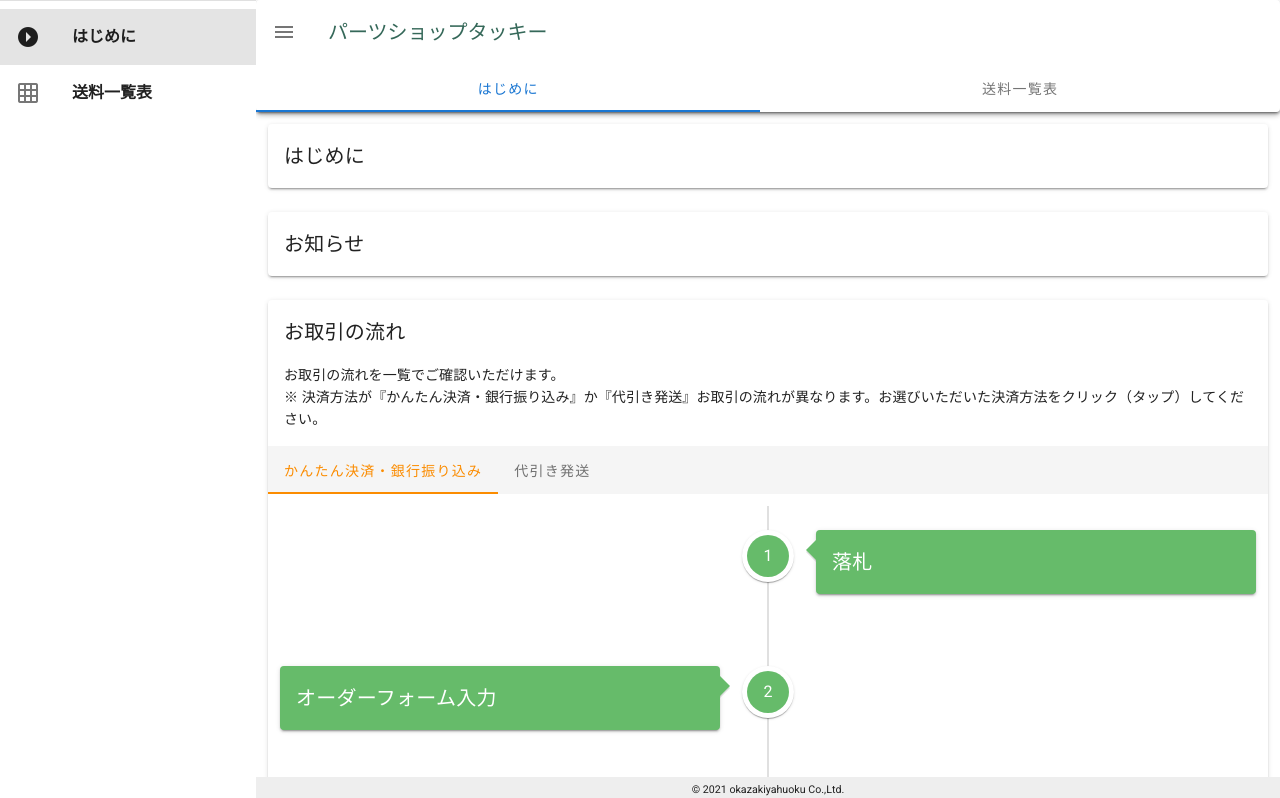
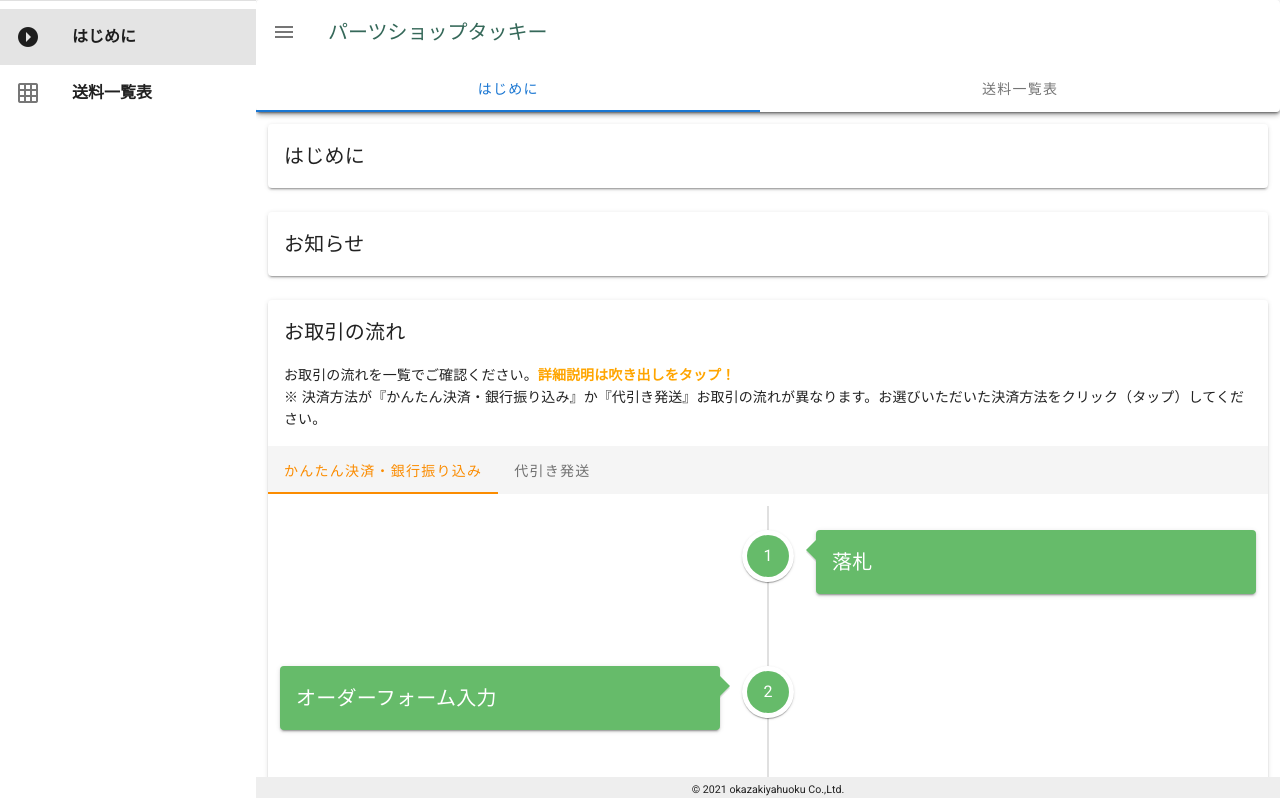
Before and after one commit to bonkun0903/yahuoku-site-vue, a Vue app: page / in a window 1280 px wide. Shown: the top 798 px of the page. Built offline with nearby package versions, Linux system fonts and the light colour scheme; what vue-clipboard2 would draw is missing.

Commit message:
Edit TradingFLow

```diff
--- a/src/assets/sass/layout/_header_and_footer.scss
+++ b/src/assets/sass/layout/_header_and_footer.scss
@@ -13,4 +13,5 @@
   padding: 0.1rem 1rem;
   text-align: center;
   position: sticky;
+  z-index: 100;
 }
--- a/src/components/parts/DetailedExplanationByPaymentMethod2.vue
+++ b/src/components/parts/DetailedExplanationByPaymentMethod2.vue
@@ -1,6 +1,6 @@
 <template>
   <section id="detailed-explanation-by-payment-method2">
-    <v-card-title background-colo>代引き詳細説明</v-card-title>
+    <v-card-title background-colo>詳細説明</v-card-title>
     <v-card-text>
       <h3 id="to-method2-detailed-link-1">①落札後、ヤフオク！から自動送信される落札通知が到着します</h3>
       <p>※お見落としないように、内容を必ずよくお読みください。弊社から落札通知のメールはいたしません。<br>
--- a/src/components/parts/TradingFlowView.vue
+++ b/src/components/parts/TradingFlowView.vue
@@ -2,7 +2,7 @@
   <section class="trading-flow-view">
     <v-card-title >お取引の流れ</v-card-title>
     <v-card-text class="pb-0">
-      お取引の流れを一覧でご確認いただけます。
+      お取引の流れを一覧でご確認ください。<strong style="color: orange;">詳細説明は吹き出しをタップ！</strong>
     </v-card-text>
     <v-card-text class="pt-0">
       ※ 決済方法が『かんたん決済・銀行振り込み』か『代引き発送』お取引の流れが異なります。お選びいただいた決済方法をクリック（タップ）してください。
```
